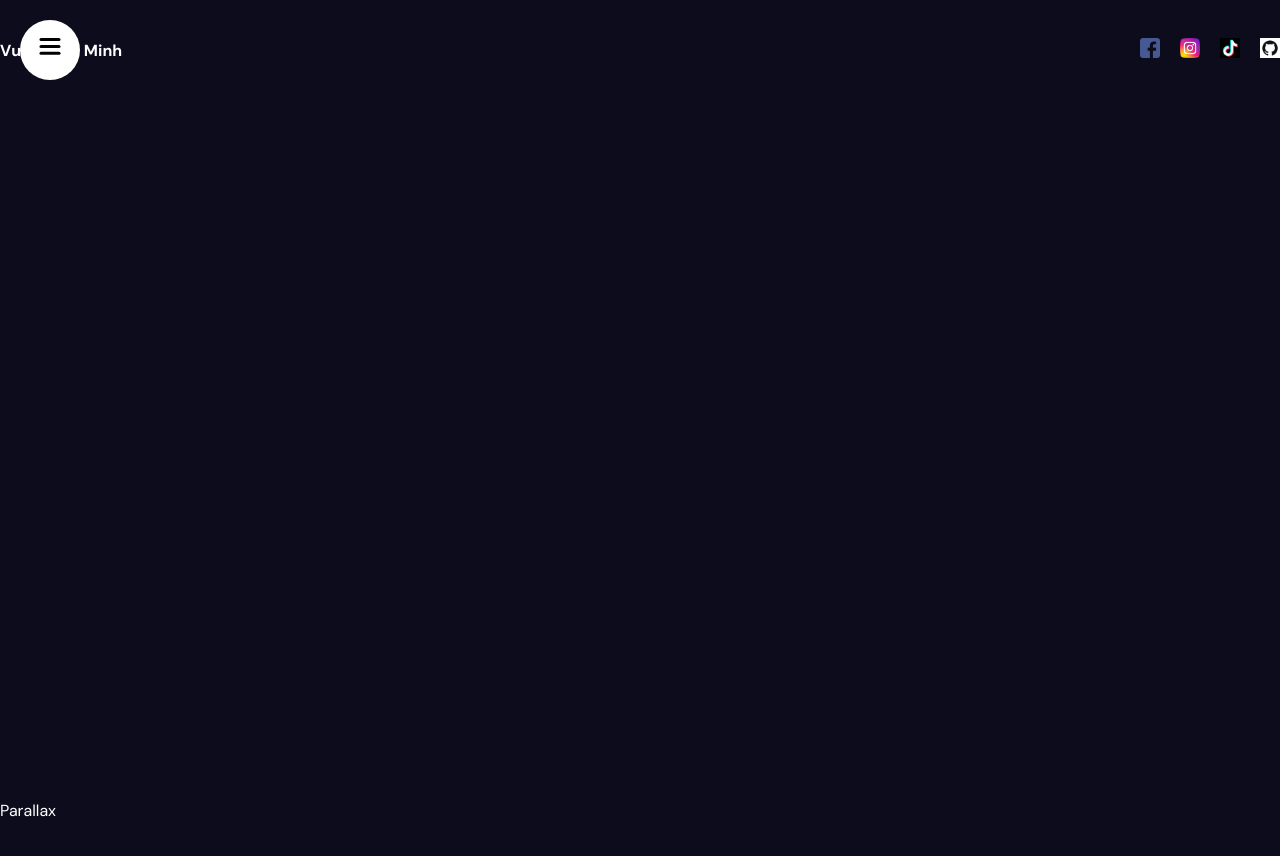
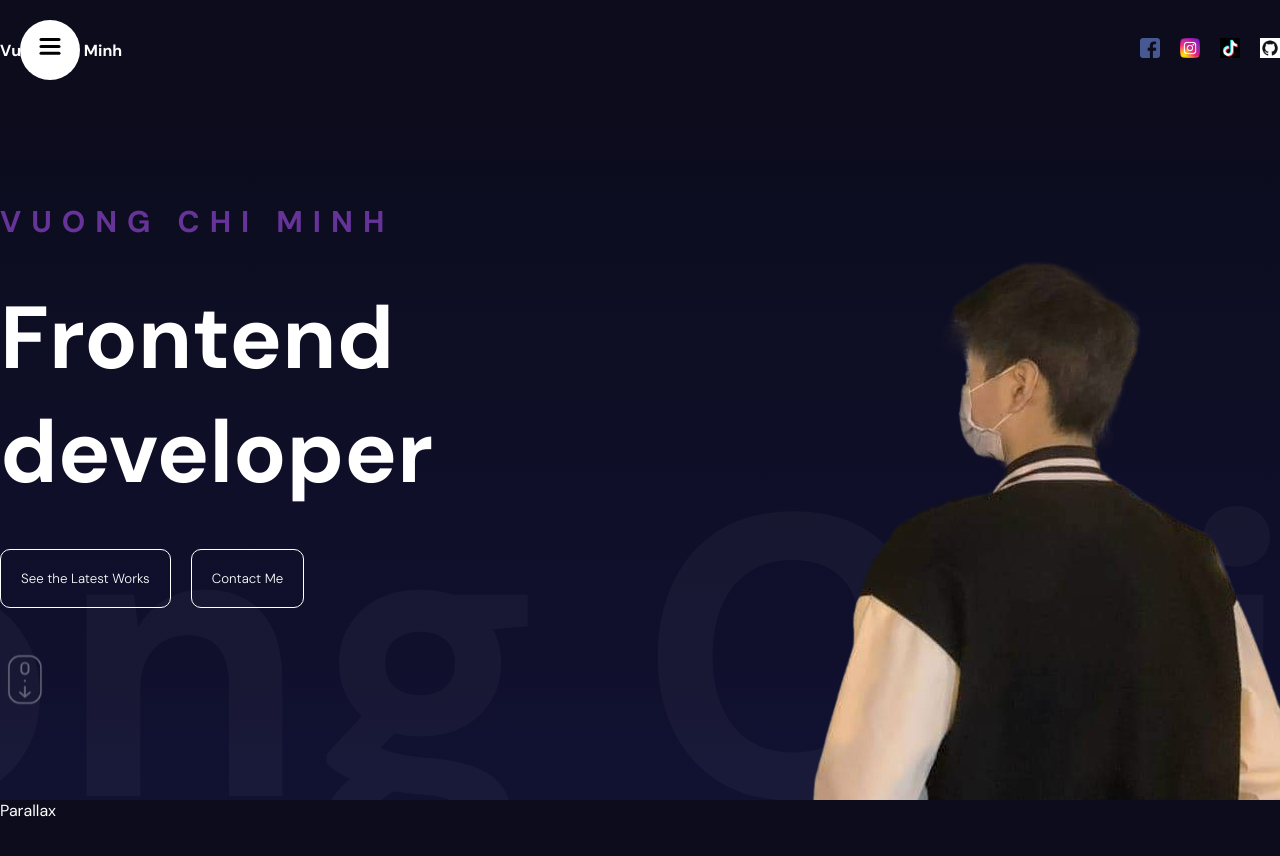
Before and after one commit to vuongminh042/my-portfolio, a React (Vite) app: page / in a window 1280 px wide. Shown: the top 856 px of the page. Built offline with nearby package versions, Linux system fonts and the light colour scheme.

Commit message:
complete homepage

```diff
--- a/src/App.jsx
+++ b/src/App.jsx
@@ -1,4 +1,5 @@
 import './app.scss'
+import Hero from './components/hero/Hero';
 import Navbar from './components/navbar/Navbar';
 import Test from './Test';
 
@@ -6,6 +7,7 @@
   return <div>
     <section id='Homepage'>
       <Navbar />
+      <Hero />
     </section>
     <section id='Services'>Parallax</section>
     <section>Services</section>
--- /dev/null
+++ b/src/components/hero/Hero.jsx
@@ -0,0 +1,65 @@
+import './hero.scss'
+import { motion } from 'framer-motion'
+
+const textVariants = {
+    initial: {
+        x: -500,
+        opacity: 0
+    },
+    animate: {
+        x: 0,
+        opacity: 1,
+        transition: {
+            duration: 1,
+            staggerChildren: 0.1
+        }
+    },
+    scrollButton: {
+        opacity: 0,
+        y: 10,
+        transition: {
+            duration: 2,
+            repeat: Infinity
+        }
+    }
+}
+
+const sliderVariants = {
+    initial: {
+        x: 0,
+    },
+    animate: {
+        x: "-220%",
+        transition: {
+            repeat: Infinity,
+            repeatType: "mirror",
+            duration: 20,
+        }
+    }
+}
+
+const Hero = () => {
+    return (
+        <div className='hero'>
+            <div className='wrapper'>
+                <motion.div className='textContainer' variants={textVariants} initial="initial" animate="animate">
+                    <motion.h2 variants={textVariants} >VUONG CHI MINH</motion.h2>
+                    <motion.h1 variants={textVariants} >Frontend developer</motion.h1>
+                    <motion.div variants={textVariants} className='buttons'>
+                        <motion.button variants={textVariants}>See the Latest Works</motion.button>
+                        <motion.button variants={textVariants}>Contact Me</motion.button>
+                    </motion.div>
+                    <motion.img variants={textVariants} animate="scrollButton" src="public/scroll.png" alt="" />
+                </motion.div>
+            </div>
+            <motion.div className='slidingTextContainer' variants={sliderVariants} initial="initial" animate="animate">
+                Vuong Chi Minh
+            </motion.div>
+            <div className='imageContainer'>
+                <img src="public/Minh.png" alt="" />
+            </div>
+        </div>
+    )
+}
+
+export default Hero
--- /dev/null
+++ b/src/components/hero/hero.scss
@@ -0,0 +1,65 @@
+.hero {
+  height: calc(100vh - 100px);
+  overflow: hidden;
+  background: linear-gradient(180deg, #0c0c1d, #111132);
+  position: relative;
+
+  .wrapper {
+    max-width: 1366px;
+    height: 100%;
+    margin: auto;
+
+    .textContainer {
+      width: 50%;
+      height: 100%;
+      display: flex;
+      flex-direction: column;
+      justify-content: center;
+      gap: 40px;
+
+      h2 {
+        font-size: 30px;
+        color: rebeccapurple;
+        letter-spacing: 10px;
+      }
+
+      h1 {
+        font-size: 88px;
+      }
+
+      .buttons {
+        button {
+          padding: 20px;
+          border: 1px solid #fff;
+          border-radius: 10px;
+          background-color: transparent;
+          color: #fff;
+          margin-right: 20px;
+          cursor: pointer;
+          font-weight: 300;
+        }
+      }
+
+      img {
+        width: 50px;
+      }
+    }
+  }
+
+  .imageContainer {
+    height: 100%;
+    position: absolute;
+    top: 0;
+    right: 0;
+  }
+
+  .slidingTextContainer {
+    position: absolute;
+    font-size: 50vh;
+    bottom: -120px;
+    white-space: nowrap;
+    color: #ffffff09;
+    width: 50%;
+    font-weight: bold;
+  }
+}
```
Also changed, not shown: public/Minh.png (added).
